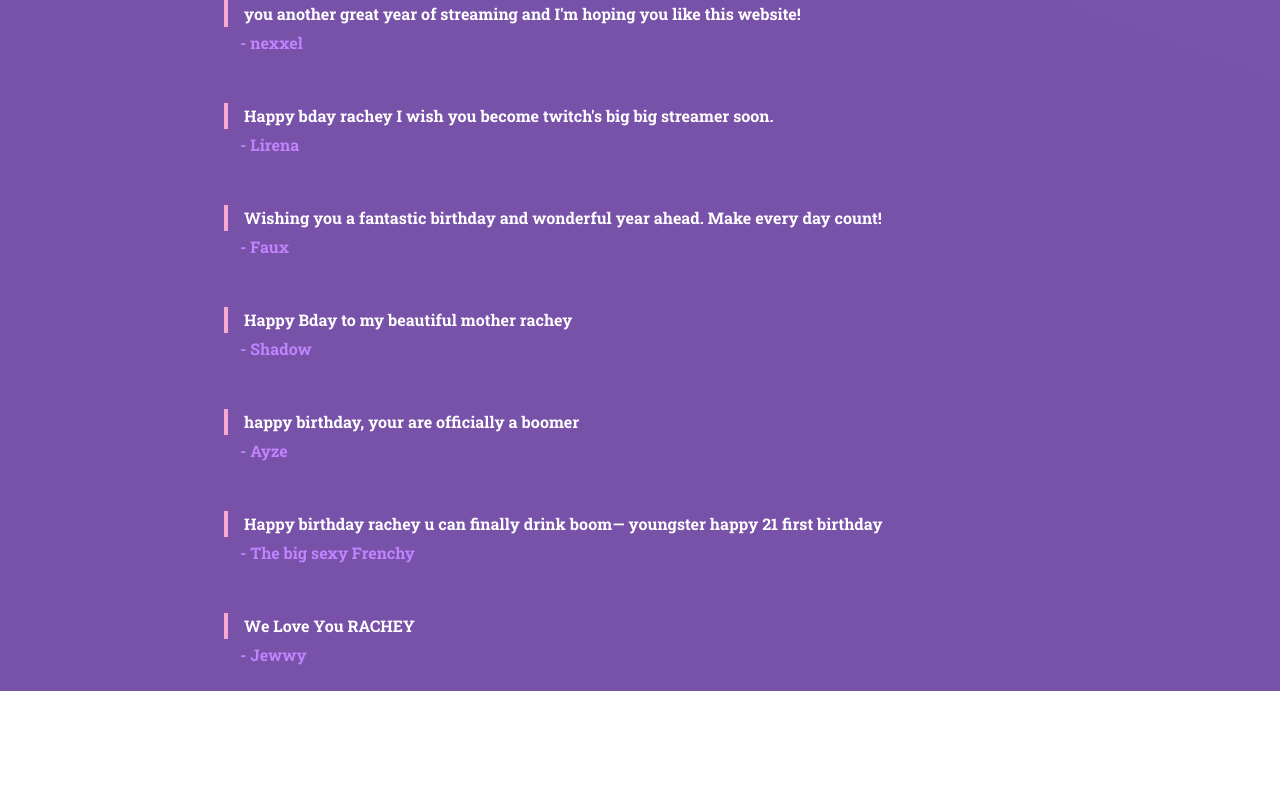
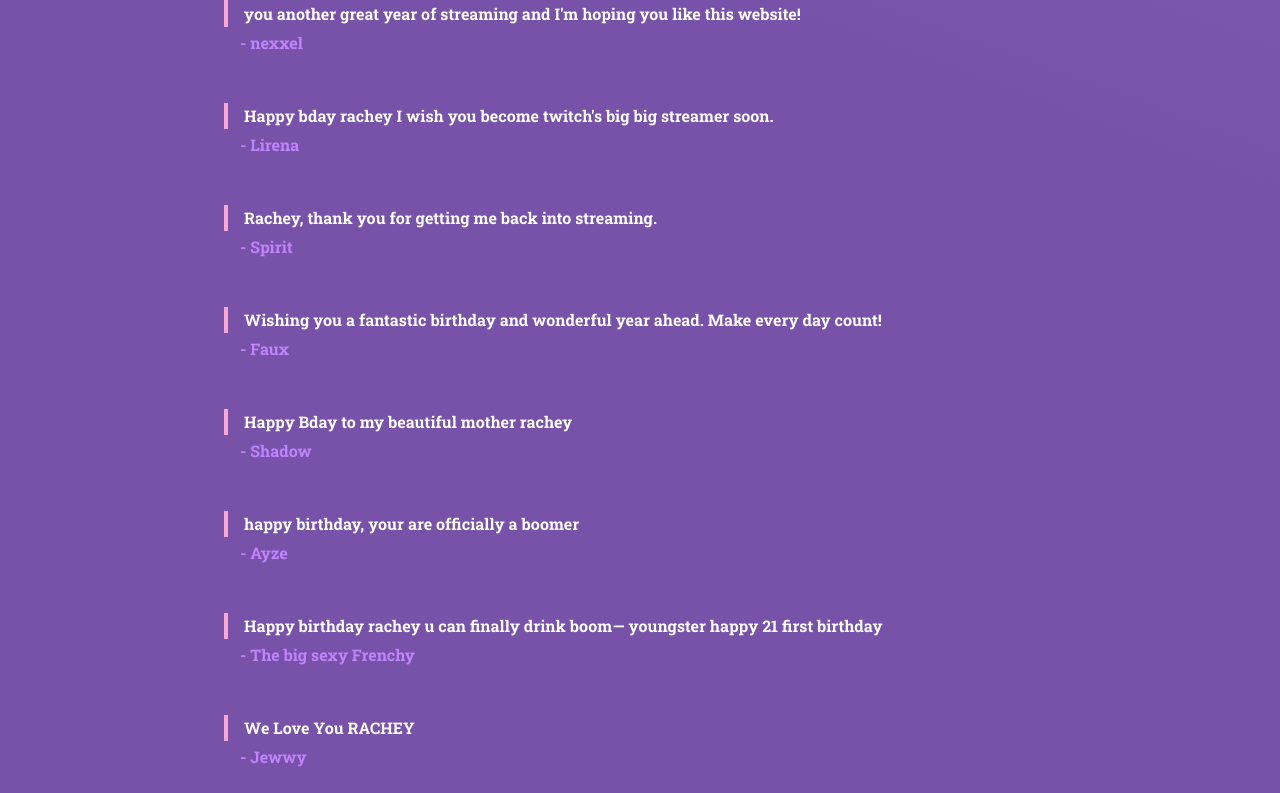
Before and after one commit to nexxeln/happy-bday-rachey, a Next.js app: page /wishboard in a window 1280 px wide. Shown: the part 2189-2982 px from the top of the page. Before the commit the page ends 2880 px from the top, so only its background shows below. Built offline with nearby package versions, Linux system fonts and the light colour scheme.

Commit message:
add spirit section

```diff
--- a/pages/wishboard.tsx
+++ b/pages/wishboard.tsx
@@ -84,6 +84,10 @@ const Wishboard: NextPage = () => {
             sender="Lirena"
           />
           <Wish
+            wish="Rachey, thank you for getting me back into streaming."
+            sender="Spirit"
+          />
+          <Wish
             wish="Wishing you a fantastic birthday and wonderful year ahead. Make every day count!"
             sender="Faux"
           />
```
